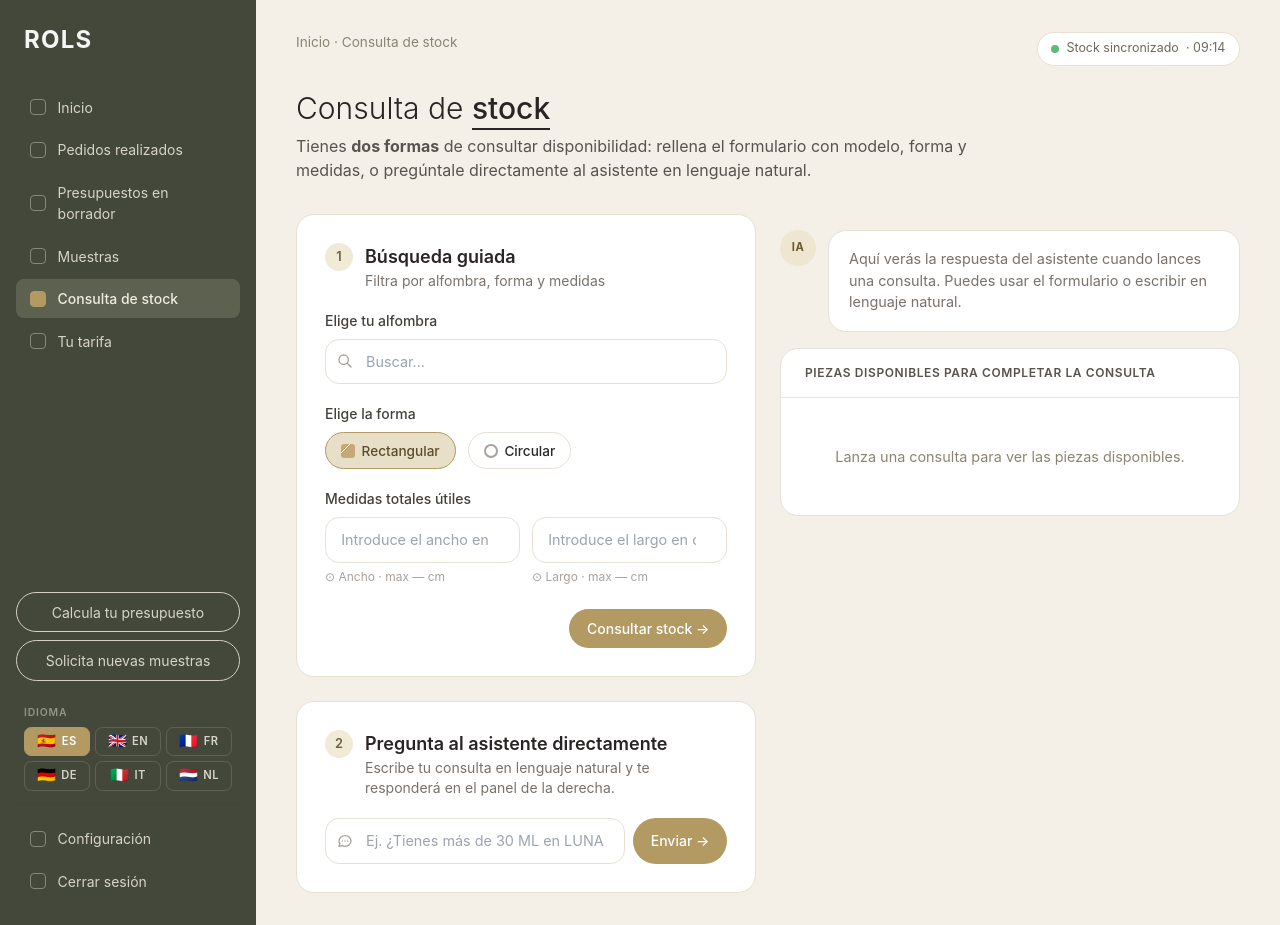
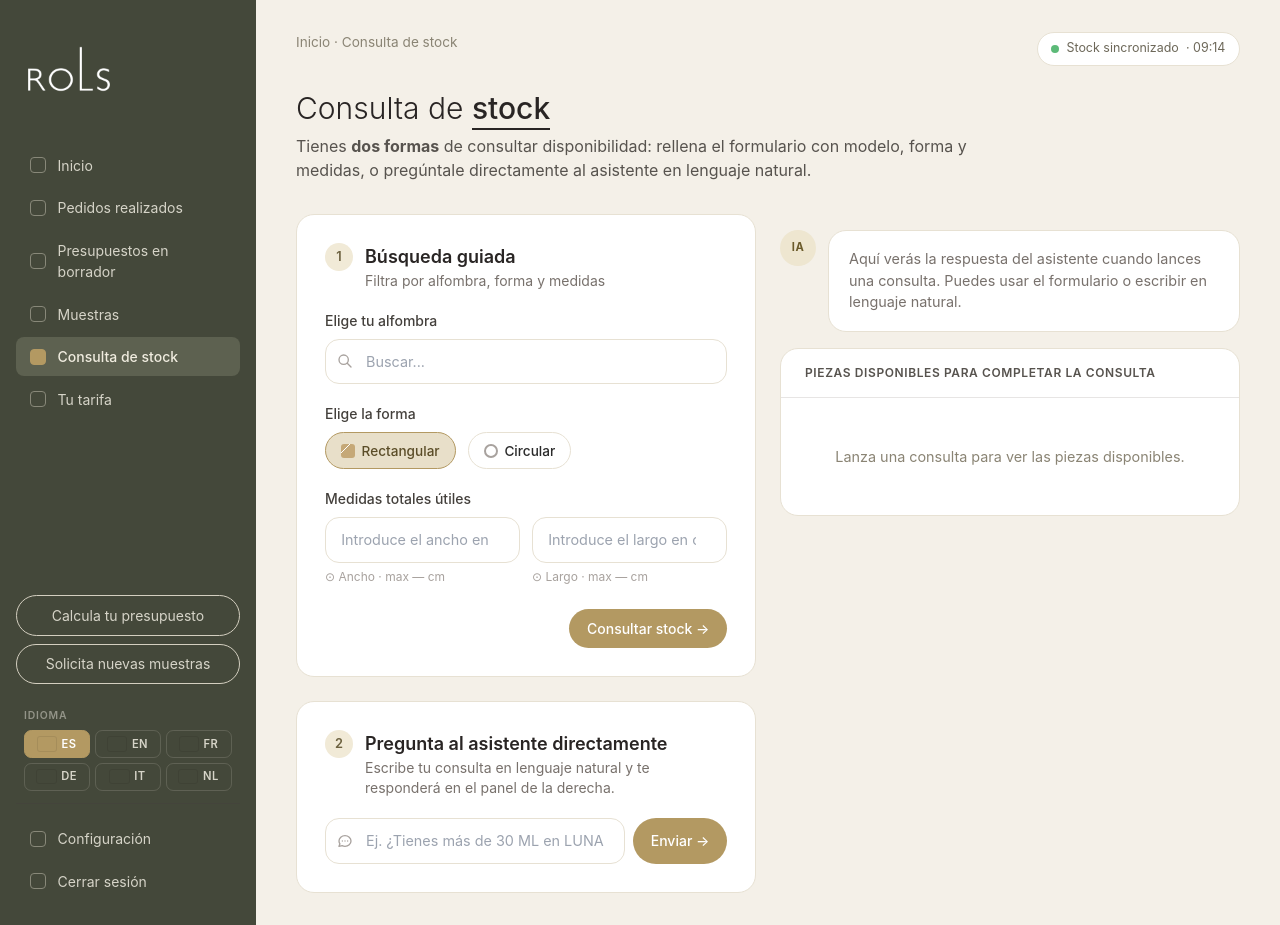
Before and after one commit to ROLSCARPETS/consulta-stock-rols, a Flask app: page / in a window 1280 px wide. Run offline with Flask 3, Linux system fonts and the light colour scheme; data that the repository does not hold is empty; parts of the project's set-up code (start-up, migrations or seed data) failed here and were passed over; some libraries are stand-ins or nearby versions.

Commit message:
Banderas via flag-icons (renderizado consistente en Windows) y logo oficial de Rols en el sidebar

```diff
--- a/Consulta de Stock Rols Agente/consulta-stock-rols/static/app.css
+++ b/Consulta de Stock Rols Agente/consulta-stock-rols/static/app.css
@@ -17,6 +17,13 @@
   color: #2a2a2a;
 }
 .sidebar { background: var(--bg-sidebar); color: var(--text-sidebar); }
+.rols-logo {
+  /* Logo oficial: PNG negro sobre transparente. brightness(0) lo deja
+     totalmente negro y invert(1) lo pasa a blanco, asi se ve blanco
+     sobre el fondo oliva del sidebar. */
+  width: 90px; height: auto; display: block;
+  filter: brightness(0) invert(1);
+}
 .sidebar a {
   display: flex; align-items: center; gap: 0.75rem;
   padding: 0.55rem 0.85rem; border-radius: 0.5rem;
@@ -232,7 +239,7 @@
 .lang-buttons { display: grid; grid-template-columns: repeat(3, 1fr); gap: 0.3rem; }
 .lang-btn {
   display: inline-flex; align-items: center; justify-content: center;
-  gap: 0.3rem;
+  gap: 0.35rem;
   padding: 0.38rem 0.3rem;
   font-size: 0.7rem; font-weight: 600; letter-spacing: 0.04em;
   border: 1px solid rgba(214,212,200,0.18);
@@ -240,11 +247,14 @@
   border-radius: 0.45rem; cursor: pointer;
   transition: background 0.15s, color 0.15s, border-color 0.15s;
   text-align: center;
-  /* Asegura que las banderas usen la fuente emoji del SO */
-  font-family: 'Segoe UI Emoji', 'Apple Color Emoji', 'Noto Color Emoji', sans-serif;
 }
-.lang-btn .flag { font-size: 0.95rem; line-height: 1; }
-.lang-btn .code { font-family: 'Inter', sans-serif; line-height: 1; }
+/* Banderas via flag-icons: tamano consistente independiente del SO */
+.lang-btn .fi {
+  width: 1.15rem; height: 0.85rem; border-radius: 2px;
+  box-shadow: 0 0 0 1px rgba(0,0,0,0.08);
+  flex-shrink: 0;
+}
+.lang-btn .code { line-height: 1; }
 .lang-btn:hover { background: var(--bg-sidebar-hover); color: var(--text-sidebar-active); }
 .lang-btn.active {
   background: var(--accent); border-color: var(--accent); color: #fff;
--- a/Consulta de Stock Rols Agente/consulta-stock-rols/templates/index.html
+++ b/Consulta de Stock Rols Agente/consulta-stock-rols/templates/index.html
@@ -6,6 +6,7 @@
 <title>Consulta de stock — Rols</title>
 <script src="https://cdn.tailwindcss.com"></script>
 <script src="https://cdn.jsdelivr.net/npm/marked/marked.min.js"></script>
+<link rel="stylesheet" href="https://cdn.jsdelivr.net/gh/lipis/flag-icons@7.2.3/css/flag-icons.min.css">
 <link rel="stylesheet" href="{{ url_for('static', filename='app.css') }}">
 </head>
 <body class="min-h-screen">
@@ -15,7 +16,7 @@
   <!-- ======================== SIDEBAR ======================== -->
   <aside class="sidebar w-64 flex-shrink-0 flex flex-col px-4 py-6">
     <div class="px-2 mb-8">
-      <div class="text-2xl font-bold tracking-wider text-stone-100">ROLS</div>
+      <img src="{{ url_for('static', filename='logo-rols.png') }}" alt="Rols" class="rols-logo" />
     </div>
 
     <nav class="space-y-1 flex-grow">
@@ -35,12 +36,12 @@
     <div class="lang-block">
       <span class="lang-label" data-i18n="ui.sidebar.language">Idioma</span>
       <div class="lang-buttons">
-        <button class="lang-btn" data-lang="es" title="Español"><span class="flag">🇪🇸</span><span class="code">ES</span></button>
-        <button class="lang-btn" data-lang="en" title="English"><span class="flag">🇬🇧</span><span class="code">EN</span></button>
-        <button class="lang-btn" data-lang="fr" title="Français"><span class="flag">🇫🇷</span><span class="code">FR</span></button>
-        <button class="lang-btn" data-lang="de" title="Deutsch"><span class="flag">🇩🇪</span><span class="code">DE</span></button>
-        <button class="lang-btn" data-lang="it" title="Italiano"><span class="flag">🇮🇹</span><span class="code">IT</span></button>
-        <button class="lang-btn" data-lang="nl" title="Nederlands"><span class="flag">🇳🇱</span><span class="code">NL</span></button>
+        <button class="lang-btn" data-lang="es" title="Español"><span class="fi fi-es"></span><span class="code">ES</span></button>
+        <button class="lang-btn" data-lang="en" title="English"><span class="fi fi-gb"></span><span class="code">EN</span></button>
+        <button class="lang-btn" data-lang="fr" title="Français"><span class="fi fi-fr"></span><span class="code">FR</span></button>
+        <button class="lang-btn" data-lang="de" title="Deutsch"><span class="fi fi-de"></span><span class="code">DE</span></button>
+        <button class="lang-btn" data-lang="it" title="Italiano"><span class="fi fi-it"></span><span class="code">IT</span></button>
+        <button class="lang-btn" data-lang="nl" title="Nederlands"><span class="fi fi-nl"></span><span class="code">NL</span></button>
       </div>
     </div>
 
```
Also changed, not shown: Consulta de Stock Rols Agente/consulta-stock-rols/static/logo-rols.png (added).
